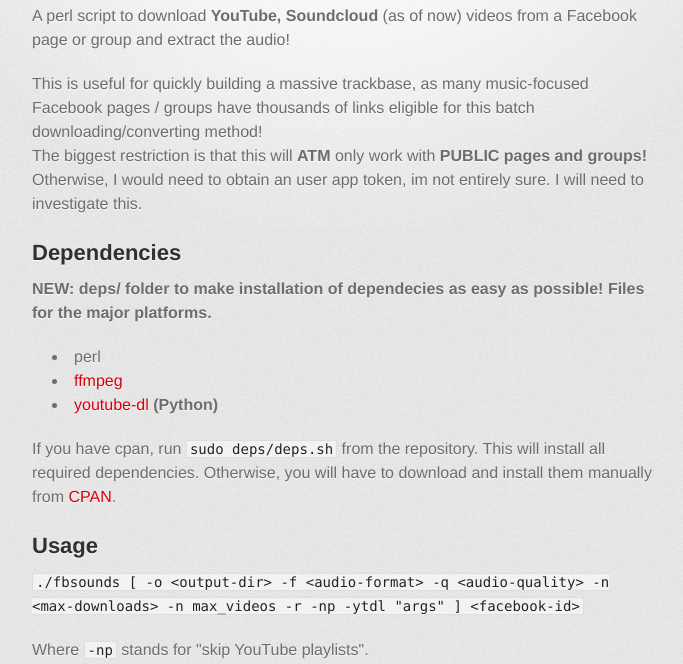
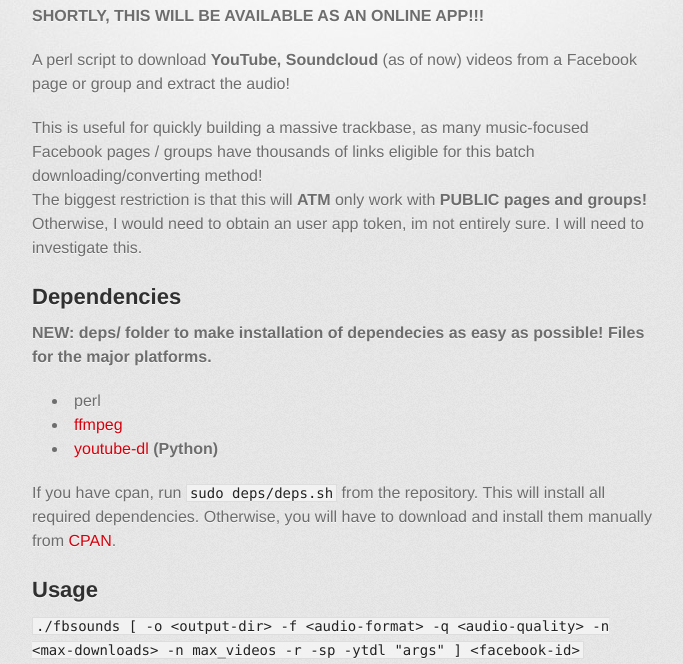
Before and after one commit to lhoenig/fbsounds, a plain HTML site: page index.html in a window 1280 px wide. Shown: the part 346-1010 px from the top of the page, without its empty margins (298-981 px from the left). Drawn offline with Linux system fonts and the light colour scheme; a web font is replaced by a local one.

```diff
--- a/index.html
+++ b/index.html
@@ -34,6 +34,8 @@
           <h1>
 <a name="fbsounds" class="anchor" href="#fbsounds"><span class="octicon octicon-link"></span></a>fbsounds</h1>
 
+<p><strong>SHORTLY, THIS WILL BE AVAILABLE AS AN ONLINE APP!!!</strong>  </p>
+
 <p>A perl script to download <strong>YouTube, Soundcloud</strong> (as of now) videos from a Facebook page or group and extract the audio! </p>
 
 <p>This is useful for quickly building a massive trackbase, as many music-focused Facebook pages / groups have thousands of links eligible for this batch downloading/converting method!<br>
@@ -59,9 +61,9 @@ Otherwise, I would need to obtain an user app token, im not entirely sure. I wil
 <h2>
 <a name="usage" class="anchor" href="#usage"><span class="octicon octicon-link"></span></a>Usage</h2>
 
-<p><code>./fbsounds [ -o &lt;output-dir&gt;  -f &lt;audio-format&gt;  -q &lt;audio-quality&gt; -n &lt;max-downloads&gt; -n max_videos -r -np -ytdl "args" ] &lt;facebook-id&gt;</code>  </p>
+<p><code>./fbsounds [ -o &lt;output-dir&gt;  -f &lt;audio-format&gt;  -q &lt;audio-quality&gt; -n &lt;max-downloads&gt; -n max_videos -r -sp -ytdl "args" ] &lt;facebook-id&gt;</code>  </p>
 
-<p>Where <code>-np</code> stands for "skip YouTube playlists".<br>
+<p>Where <code>-sp</code> stands for "skip YouTube playlists".<br>
 When <code>-r</code> is given a retry on error will be performed.<br>
 With <code>-ytdl "args"</code> you can add custom arguments to youtube-dl. Wrap them in parentheses.<br>
 Limit the number of processed videos with the <code>-n</code> flag.<br>
```
Also changed, not shown: params.json (+1 -1 lines).
